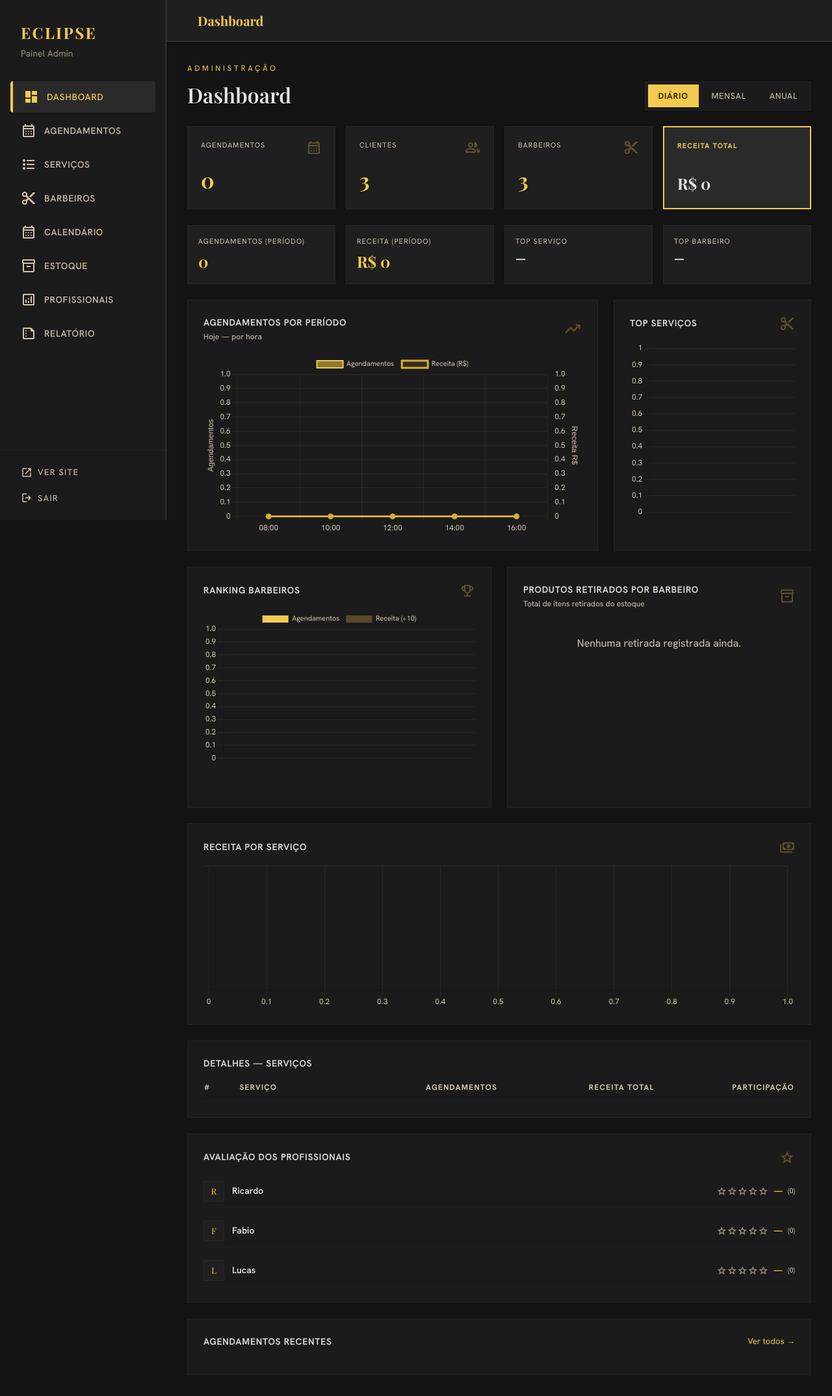
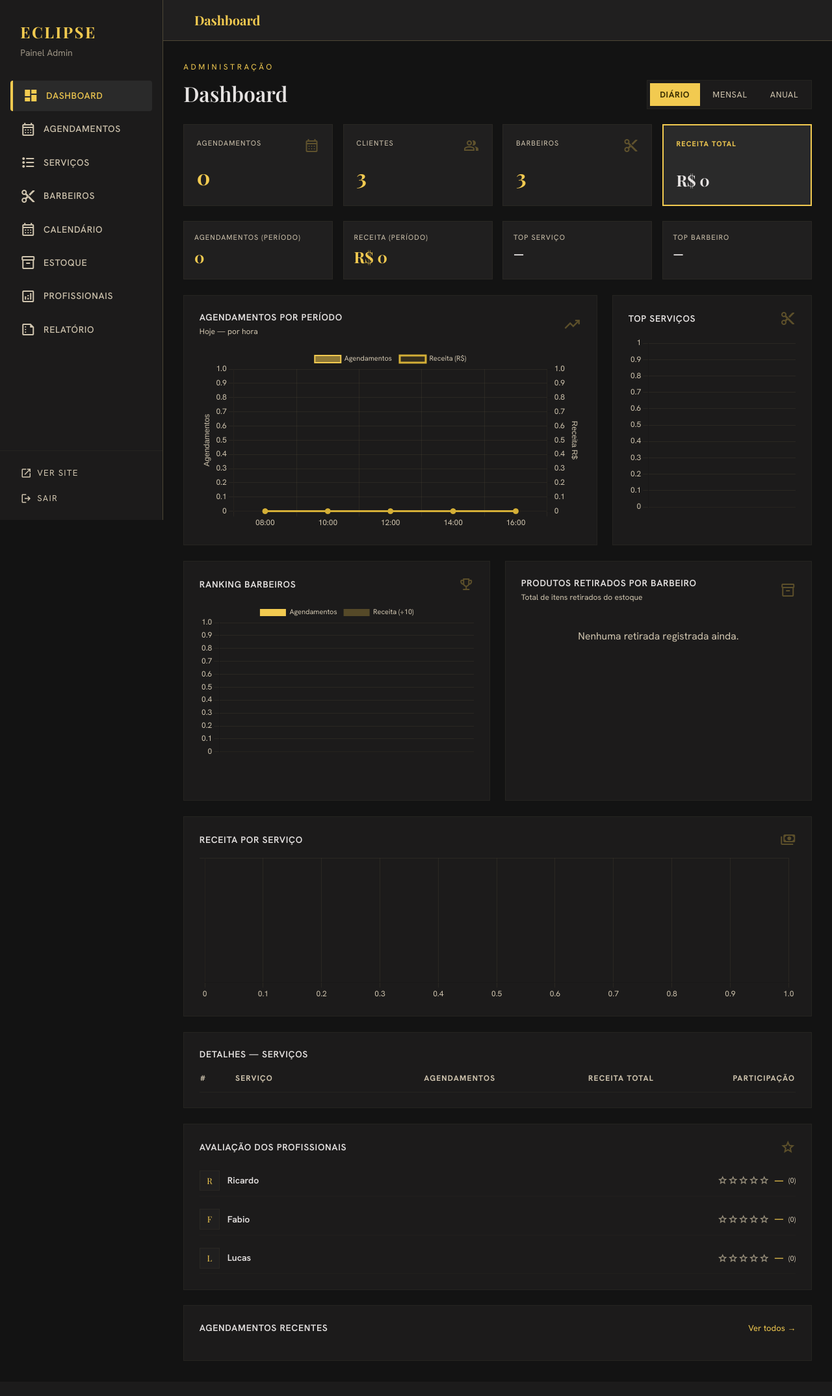
Before and after one commit to Kroatta/Eclipse-barbearia, a Flask app: page /admin in a window 1280 px wide. Shown: the whole page at 65% size. After the commit the page ends 2049 px from the top, so only its background shows below. Run offline with Flask 3, Linux system fonts and the light colour scheme; the visitor is signed in with stand-in values (Sample User, id 1); data comes from the database, SQL or seed files in the repository; data that the repository does not hold is empty; some libraries are stand-ins or nearby versions.

Commit message:
feat: tipografia fluida com clamp() para diferentes tamanhos de tela
Font-size base escala entre 13px (telas menores) e 16px (telas maiores)
usando clamp(), evitando textos grandes demais em monitores de 21 polegadas.

Co-Authored-By: Claude Sonnet 4.6 <noreply@anthropic.com>

```diff
--- a/templates/base.html
+++ b/templates/base.html
@@ -66,6 +66,9 @@ tailwind.config = {
 }
 </script>
 <style>
+  /* Tipografia fluida: escala suavemente entre telas menores e maiores */
+  :root { font-size: clamp(13px, 0.85vw + 0.3rem, 16px); }
+
   .material-symbols-outlined {
     font-variation-settings: 'FILL' 0, 'wght' 400, 'GRAD' 0, 'opsz' 24;
     display: inline-block; line-height: 1;
```
